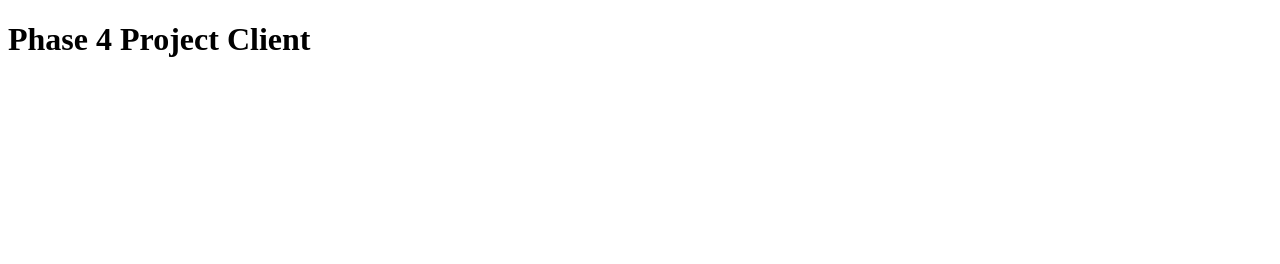
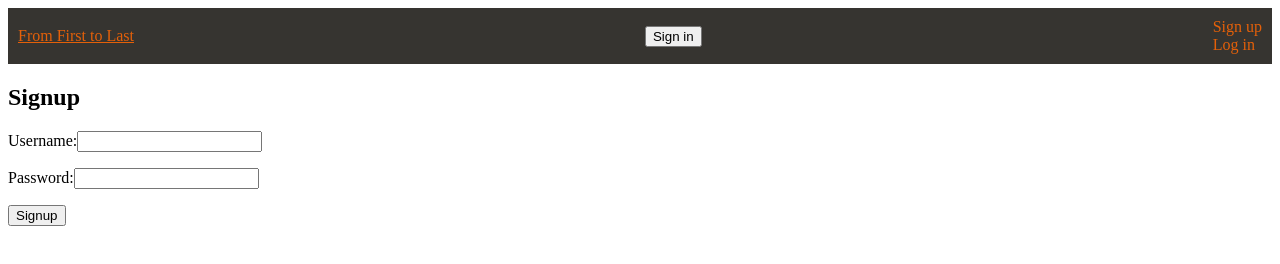
Before and after one commit to 5billon/phase-5-project-tourny, a React app in the folder client/: page /signup in a window 1280 px wide. Built offline with nearby package versions, Linux system fonts and the light colour scheme; no server answers.

Commit message:
lots of react components and confusion

```diff
--- a/client/src/components/App.js
+++ b/client/src/components/App.js
@@ -1,8 +1,42 @@
 import React, { useEffect, useState } from "react";
-import { Switch, Route } from "react-router-dom";
+import { BrowserRouter as Switch, Route, Router } from "react-router-dom";
+import NavBar from './NavBar'
+import Login from './Login'
+import Signup from './Signup'
+import Home from './Home'
+
+export const Context = React.createContext()
 
 function App() {
-  return <h1>Phase 4 Project Client</h1>;
+
+  const [signedIn, setSignedIn] = useState(false)
+  const [user, setUser] = useState(null)
+  const handleUser = (user) => setUser(user)
+
+  useEffect(() => {
+    fetch('/check_session').then((res)=> {
+      if(res.ok){
+        res.json().then((userObj) => setUser(userObj))
+      }
+    })
+  }, [setUser])
+
+  return (
+    //<Router>
+      <div className="App-Div">
+        <Context.Provider value={[signedIn, setSignedIn]}>
+          <NavBar user={user} handleUser={handleUser}/>
+
+        </Context.Provider>
+        <Switch>
+          <Route exact path='/' component={Home}/>
+          <Route path="/login" component={()=> <Login handleUser={handleUser}/>}/>
+          <Route path="/signup" component={()=> <Signup handleUser={handleUser}/>}/>
+        </Switch>
+      </div>
+    //</Router>
+
+  )
 }
 
 export default App;
--- /dev/null
+++ b/client/src/components/Home.js
@@ -0,0 +1,23 @@
+import React, { useEffect, useState } from 'react';
+
+function Home() {
+    const title = 'Welcome to From First to Last!'
+    const stuff = 'Here you can create personal and professional tournaments to keep track of!'
+    const [tournaments, setTournaments] = useState([])
+
+    useEffect(() => {
+        fetch('/tournaments')
+            .then(r => r.json())
+            .then(t => setTournaments(t))
+    }, [])
+    return (
+        <div className='home-div'>
+            <div className='home-title-div'>
+                <h1>{title}</h1>
+            </div>
+            <p>{stuff}</p>
+        </div>
+    )
+}
+
+export default Home;
--- /dev/null
+++ b/client/src/components/Login.js
@@ -0,0 +1,84 @@
+import React, { useState } from 'react';
+import { useHistory } from 'react-router-dom';
+
+function Login({ handleUser }) {
+    const [username, setUsername] = useState('')
+    const [password, setPassword] = useState('')
+    const [error, setError] = useState('')
+    const history = useHistory()
+
+    const handleLogin = async () => {
+        try {
+            const response = await fetch('/login', {
+                method: 'POST',
+                headers: {
+                    'Content-Type': 'application/json',
+                },
+                body: JSON.stringify({ username: username, password: password }),
+            });
+
+            const data = await response.json();
+
+            if (response.status === 200) {
+                console.log("Login working", data);
+                const prev = history.location.state && history.location.state.from
+                if (prev && (prev !== '/login' && prev !== '/signup')) {
+                    history.push(prev)
+                }
+                else {
+                    history.push('/')
+                }
+                handleUser(data)
+
+            } else if (response.status === 401) {
+                setError("Incorrect password entered.");
+            } else if (response.status === 404) {
+                setError("Participant not found.");
+            } else {
+                setError(data.error || "Login failed.");
+            }
+
+        } catch (error) {
+            console.error("Error here.", error);
+            setError("An unexpected error occurred.");
+        }
+    };
+    return (
+        <div className='login-div'>
+            <h2 className='login-button'>Login</h2>
+            {error && <div className='error-login'>{error}</div>}
+            <form onSubmit={(e) => e.preventDefault()}>
+                <div className='form-username-div'>
+                    <label className='form-label'>Username:</label>
+                    <input
+                        type="text"
+                        className='form-control'
+                        value={username}
+                        onChange={(e) => setUsername(e.target.value)}
+                        required
+                    />
+                </div>
+                <p></p>
+                <div className='form-password-div'>
+                    <label className='form-label'>Password:</label>
+                    <input
+                        type="password"
+                        className='form-control'
+                        value={password}
+                        onChange={(e) => setPassword(e.target.value)}
+                        required
+                    />
+                </div>
+                <p></p>
+                <div className='login-button-div'>
+                    <button className='login-button-classname' onClick={handleLogin}>
+                        Login
+                    </button>
+                </div>
+            </form>
+        </div>
+    )
+
+}
+
+export default Login;
--- /dev/null
+++ b/client/src/components/NavBar.js
@@ -0,0 +1,47 @@
+import React from 'react';
+import SignInButton from './SignInButton'
+import { Link, useHistory, BrowserRouter as Router } from 'react-router-dom'
+
+function NavBar({ user, handleUser }) {
+    const history = useHistory()
+    const handleLogout = () => {
+        fetch('/logout', {
+            method: 'DELETE',
+        }).then(() => {
+            handleUser(null);
+            history.push('/')
+        })
+    }
+    function handleLogin() {
+        history.push('/login', { from: history.location.pathname })
+    }
+    function handleSignup() {
+        history.push('/signup', { from: history.location.pathname })
+    }
+    return (
+        <Router>
+            <div className='navBar'>
+                <div>
+                    <Link className='navbar-stuff' to='/'>From First to Last</Link>
+                </div>
+                <SignInButton />
+
+            <div>
+                {user ? (
+                    <>
+                        <button onClick={handleLogout}>Log Out</button>
+                    </>
+                ) : (
+                    <>
+                        <div onClick={handleSignup}>Sign up</div>
+                        <div onClick={handleLogin}>Log in</div>
+                    </>
+                )}
+            </div>
+            </div>
+        </Router>
+    )
+
+}
+
+export default NavBar;
--- /dev/null
+++ b/client/src/components/SignInButton.js
@@ -0,0 +1,15 @@
+import React, {useContext, useState} from 'react'
+import { Context } from './App'
+
+function SignInButton() {
+    const [signedIn, setSignedIn] = useContext(Context)
+
+    return (
+        <button onClick={() => setSignedIn(!signedIn)}>
+            {signedIn ? 'Sign Out' : 'Sign in'}
+
+        </button>
+    )
+}
+
+export default SignInButton
--- /dev/null
+++ b/client/src/components/Signup.js
@@ -0,0 +1,89 @@
+import React, { useState } from 'react';
+import { useFormik } from 'formik';
+import * as yup from 'yup';
+import { useHistory } from 'react-router-dom';
+
+function Signup({ handleUser }) {
+    const history = useHistory();
+    const [error, setError] = useState('');
+
+    const formSchema = yup.object().shape({
+        username: yup.string().required("Participants must have a name.").min(2).max(30),
+        password: yup.string().required("Participants must have a password.").min(6).max(30),
+    });
+
+    const formik = useFormik({
+        initialValues: {
+            username: "",
+            password: "",
+        },
+        validationSchema: formSchema,
+        onSubmit: (values) => {
+            fetch('/participants', {
+                method: "POST",
+                headers: {
+                    "Content-Type": "application/json",
+                },
+                body: JSON.stringify(values, null, 2),
+            }).then((res) => {
+                if (res.ok) {
+                    res.json().then(data => {
+                        handleUser(data); const prev = history.location.state && history.location.state.from
+                        if (prev && (prev !== '/login' && prev !== '/signup')) {
+                            history.push(prev)
+                        }
+                        else {
+                            history.push('/')
+                        }
+                    });
+                } else {
+                    res.json().then(data => {
+                        setError(data.error || "A problem has appeared while trying to create your participant!");
+                    });
+                }
+            });
+        },
+    });
+    return (
+        <div className='signup-div'>
+            <h2 className='signup-button'>Signup</h2>
+            {error && <div className='error-login'>{error}</div>}
+            <form onSubmit={formik.handleSubmit}>
+                <div className='form-username-div'>
+                    <label className='form-label'>Username:</label>
+                    <input
+                        type="text"
+                        className='form-control'
+                        value={formik.values.username}
+                        onChange={formik.handleChange}
+                        name='username'
+                        id='username'
+                        required
+                    />
+                </div>
+                <p></p>
+                <div className='form-password-div'>
+                    <label className='form-label'>Password:</label>
+                    <input
+                        type="password"
+                        className='form-control'
+                        value={formik.values.password}
+                        onChange={formik.handleChange}
+                        name='password'
+                        id='password'
+                        required
+                    />
+                </div>
+                <p></p>
+                <div className='signup-button-div'>
+                    <button className='signup-button-classname' type='submit'>
+                        Signup
+                    </button>
+                </div>
+            </form>
+        </div>
+    )
+
+}
+
+export default Signup;
--- a/client/src/index.css
+++ b/client/src/index.css
@@ -4,3 +4,17 @@
   --link: #61dafb;
   --text: hsla(0, 0%, 100%, 0.88);
 }
+
+.navBar {
+  display:flex;
+  justify-content: space-between;
+  align-items: center;
+  background-color: #363430;
+  color: rgb(228, 96, 9);
+  padding: 10px;
+
+}
+
+.navbar-stuff {
+  color: rgb(228, 96, 9);
+}
--- /dev/null
+++ b/package.json
@@ -0,0 +1,5 @@
+{
+  "dependencies": {
+    "react-router-dom": "^6.15.0"
+  }
+}
```
Also changed, not shown: client/package.json (+7 -3 lines), 3 other files.
